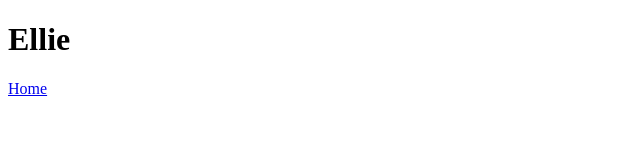
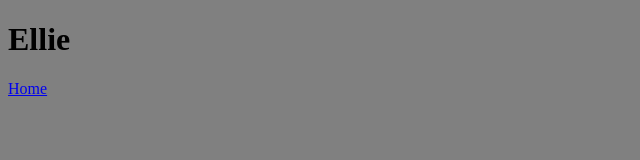
Before and after one commit to elliebowers/ourwebsite, a plain HTML site: page Ellie.html in a window 1280 px wide. Shown: the whole page, without its empty margins (0-640 px from the left). Drawn offline with Linux system fonts and the light colour scheme.

Commit message:
changed colored

```diff
--- a/Ellie.html
+++ b/Ellie.html
@@ -7,7 +7,7 @@
     <title>Document</title>
     <style>
     body {
-    background-color:white
+    background-color:grey
     }
     </style>
 </head>
```
